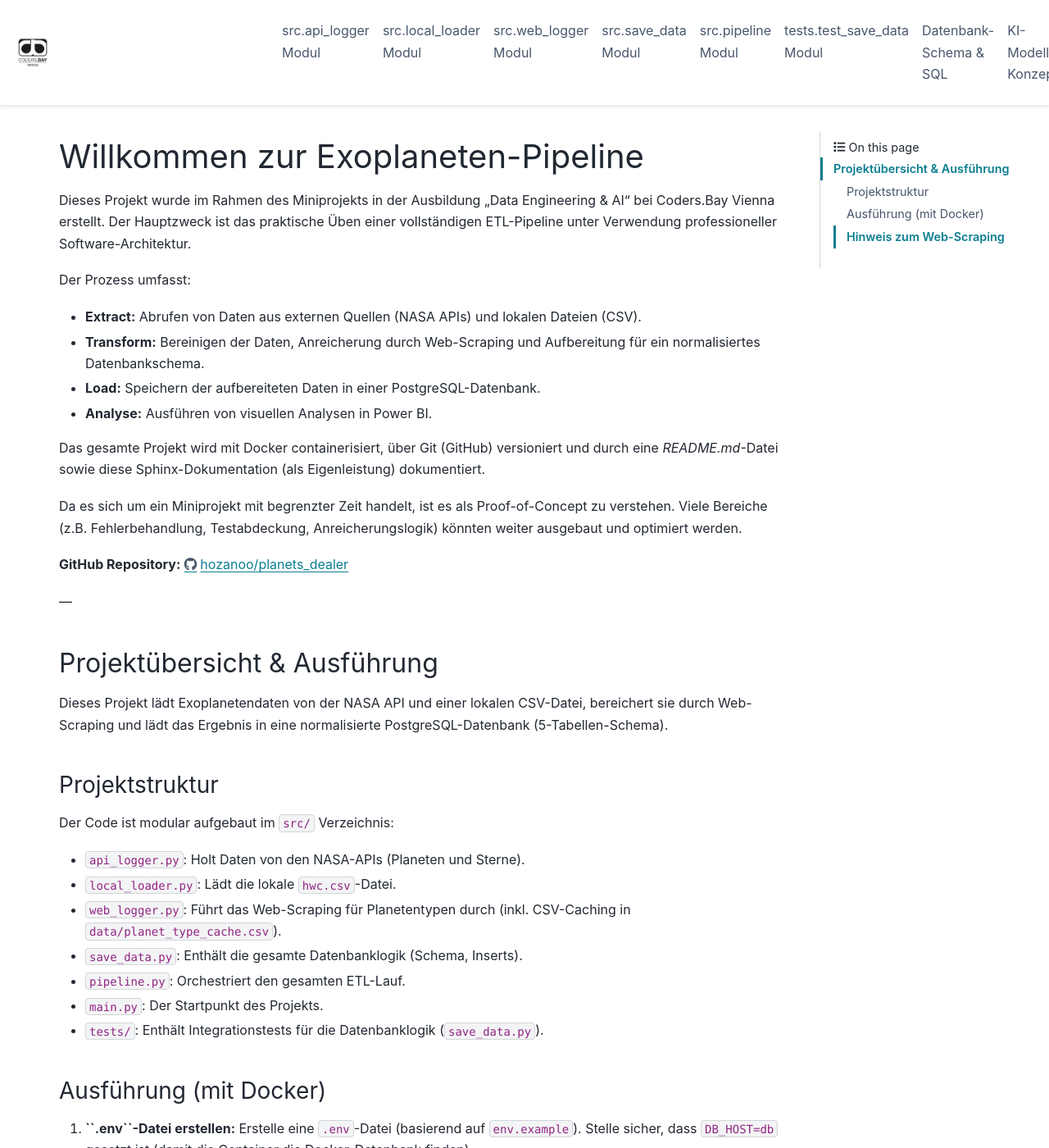
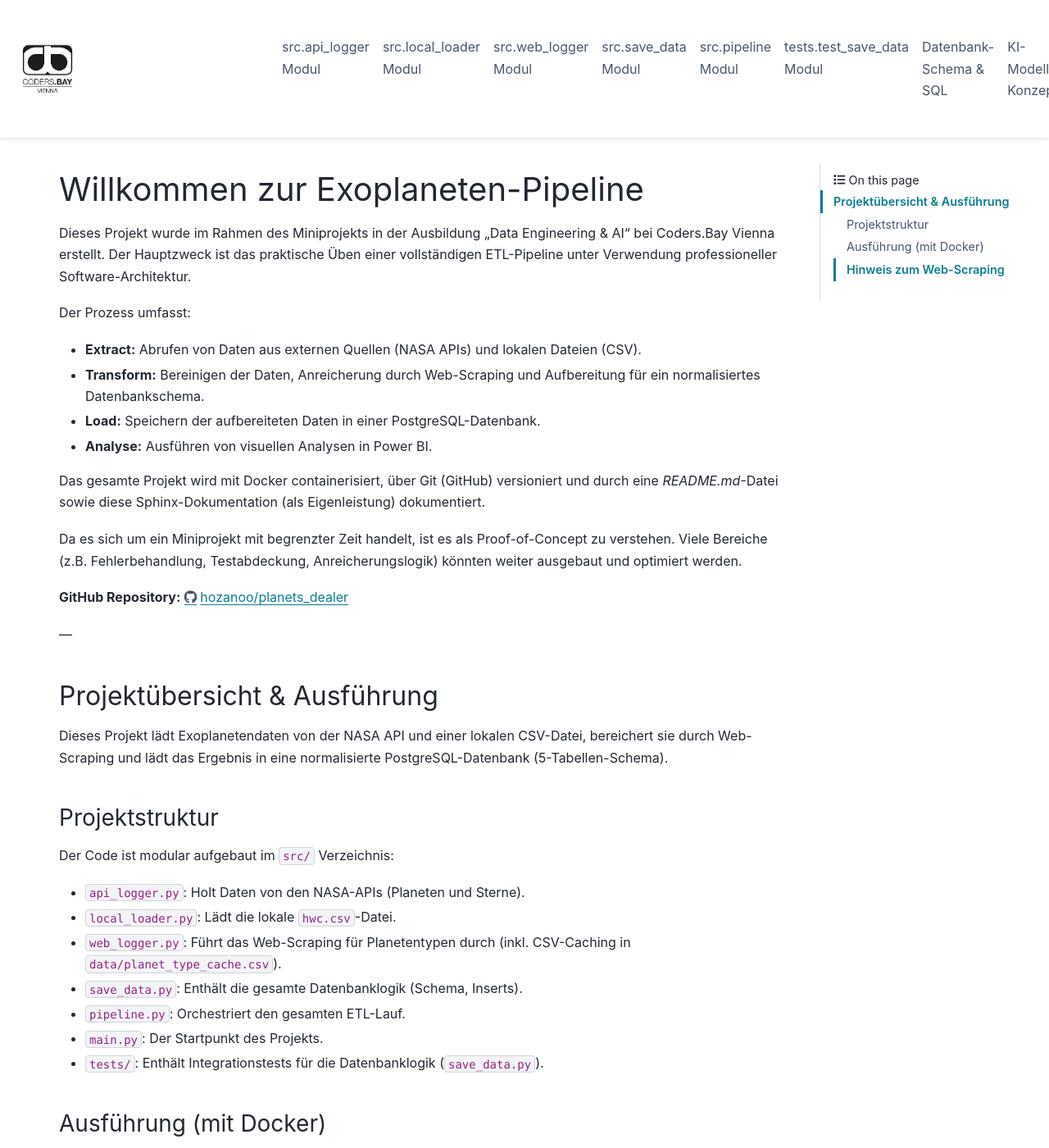
Before and after one commit to hozanoo/planets_dealer, a Sphinx documentation site: the page built from docs/index.rst, in a window 1280 px wide and 1400 px high. Shown: the whole window at 82% size. Built offline with Sphinx 7.4.7 and the PyData theme 0.15.4, drawn with Linux system fonts in a browser that asks for light colours.

Commit message:
logo fixing

```diff
--- a/docs/_static/custom.css
+++ b/docs/_static/custom.css
@@ -1,7 +1,10 @@
-/* Logo-Größe in der Navbar */
+/* docs/_static/custom.css */
 :root {
-  --pst-logo-height: 3.0rem;   /* 2.5–3.5rem */
+  --pst-logo-height: 144px;             /* PyData-Variable */
+  --pst-header-height: 84px;           /* etwas mehr Platz in der Navbar */
 }
-@media (min-width: 1200px) {
-  :root { --pst-logo-height: 3.25rem; }
+.navbar-brand img {
+  height: 144px !important;
+  max-height: 84px !important;
+  width: auto !important;
 }
--- a/docs/conf.py
+++ b/docs/conf.py
@@ -24,7 +24,7 @@ extensions = [
 
 autosectionlabel_prefix_document = True
 intersphinx_mapping = {
-    'python': ('https://docs.python.org/3', {}),
+    'python': ('https://docs.python.org/3', None),
 }
 
 templates_path = ['_templates']
@@ -61,7 +61,7 @@ html_theme_options.update({
 })
 
 # -- Logos und statische Dateien --------------------------------------------
-html_logo = "images/coders.png"
+#html_logo = "images/coders.png"
 html_static_path = ['_static', 'images']
 html_css_files = ["custom.css"]
 
```
